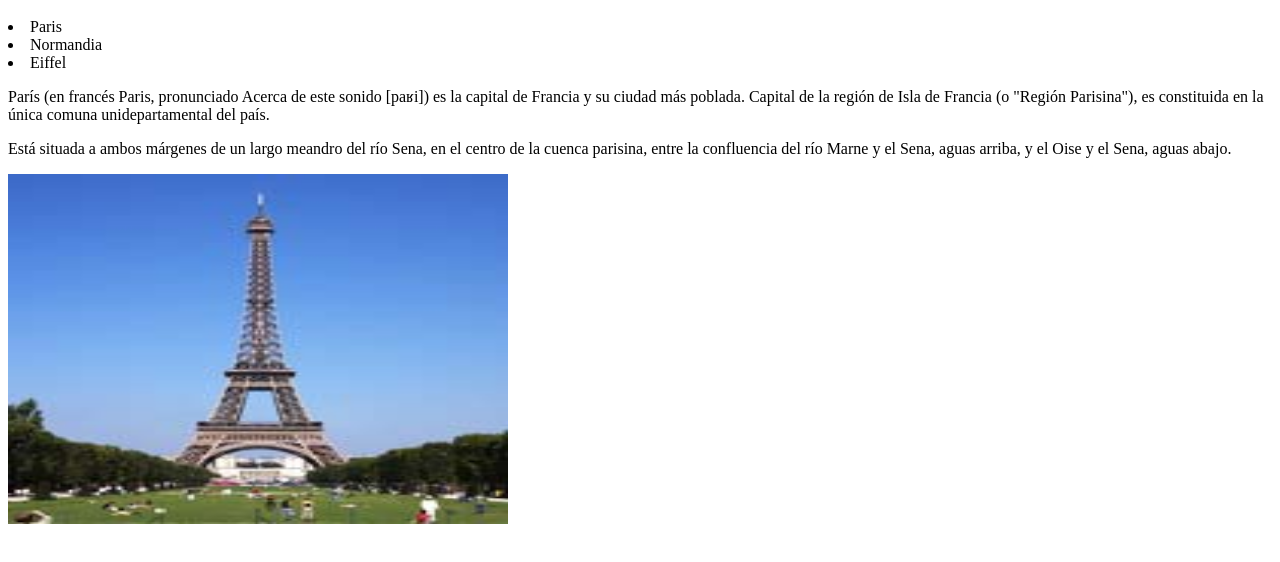
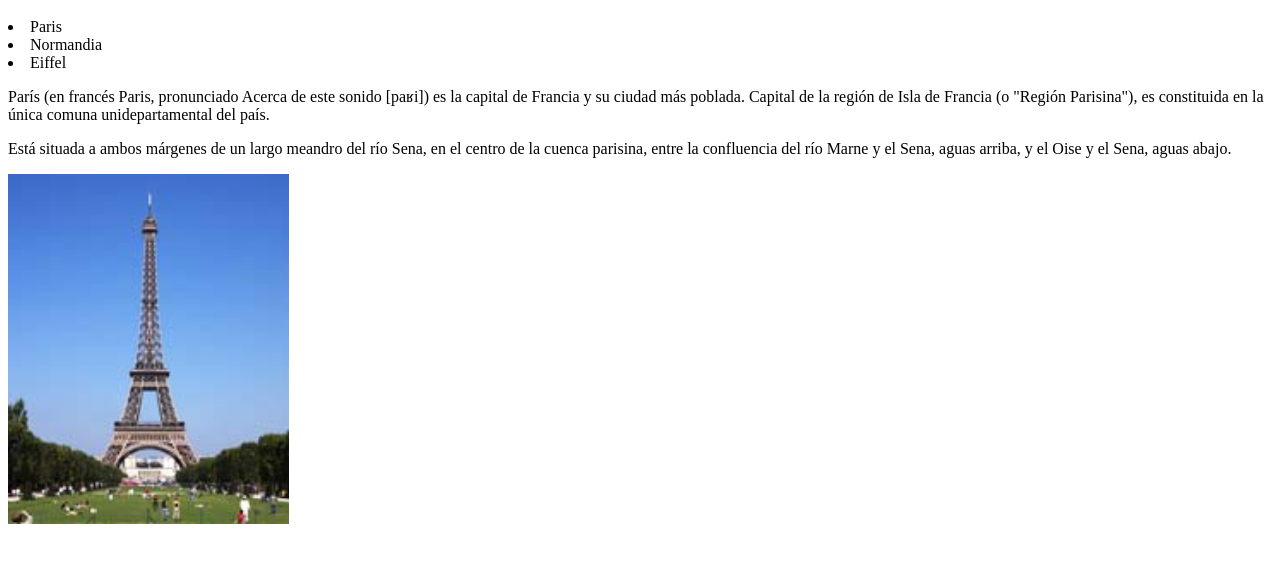
Before and after one commit to dosi124/dosi124.github.io, a plain HTML site: page paris.html in a window 1280 px wide. Shown: the part 48-610 px from the top of the page. Drawn offline with Linux system fonts and the light colour scheme.

Commit message:
Update paris.html

```diff
--- a/paris.html
+++ b/paris.html
@@ -13,7 +13,7 @@
 <p>Está situada a ambos márgenes de un largo meandro del río Sena, en el centro de la cuenca parisina, entre la confluencia del río Marne y el Sena, aguas arriba, y el Oise y el Sena, aguas abajo.</p>
 
 
-<img src="paris.jpg"alt="normandia view" width="500" height="350">
+<img src="paris.jpg"alt="normandia view"  height="350">
 
 
 
```
